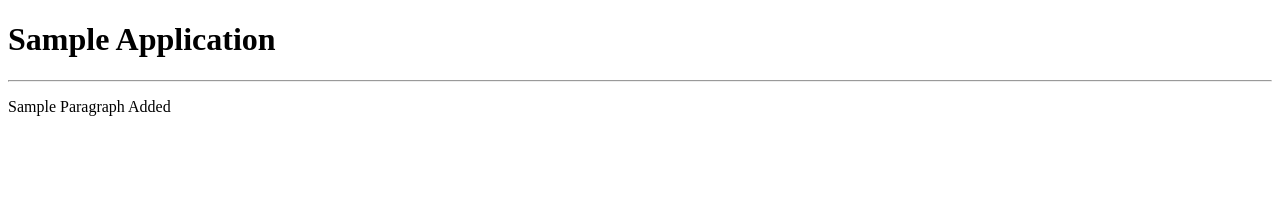
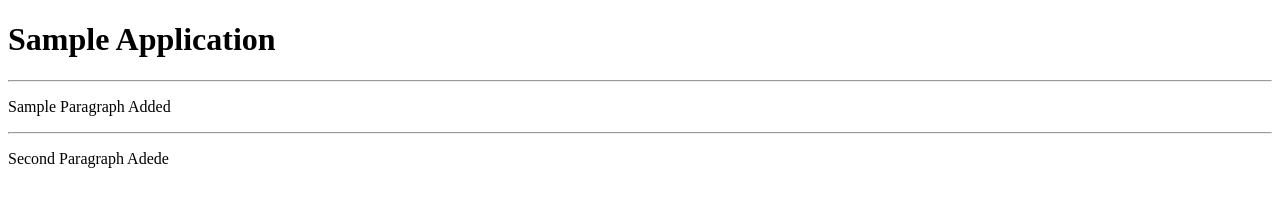
Before and after one commit to Eshwar1114/cgdemo, a plain HTML site: page index.html in a window 1280 px wide. Drawn offline with Linux system fonts and the light colour scheme.

Commit message:
One More Paragraph added

```diff
--- a/index.html
+++ b/index.html
@@ -9,5 +9,6 @@
 <body>
     <h1>Sample Application</h1>
     <hr><p>Sample Paragraph Added</p>
+    <hr><p>Second Paragraph Adede</p>
 </body>
 </html>
```
